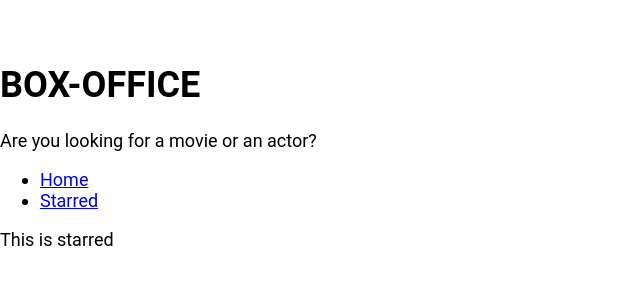
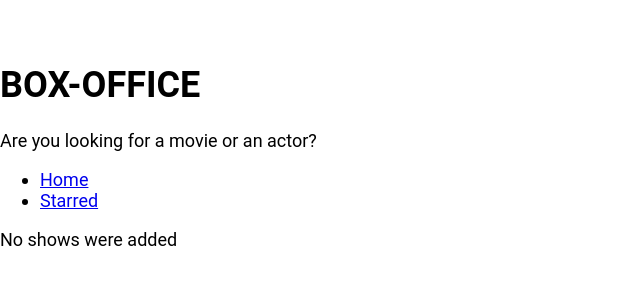
Before and after one commit to neeta460/box-office, a React (Create React App) app: page /starred in a window 1280 px wide. Shown: the top 300 px of the page, without its empty margins (0-640 px from the left). Built offline with nearby package versions, Linux system fonts and the light colour scheme; the HTML template or start-up script is replaced by a standard one.

Commit message:
custom-hook

```diff
--- a/src/Pages/Home.jsx
+++ b/src/Pages/Home.jsx
@@ -4,9 +4,10 @@ import  {ActorGrid} from '../Components/actor/ActorGrid';
 import MainPageLayout from '../Components/MainPageLayout'
 import ShowGrid from '../Components/show/ShowGrid';
 import { apiGet } from '../misc/config';
+import { useLastQuery } from '../misc/custom-hooks';
 
 const Home = () => {
-  const [input, setInput] = useState('');
+  const [input, setInput] = useLastQuery();
   const [results, setResults] = useState(null);
   const [searchOption, setSearchOption] = useState('shows');
 
--- a/src/Pages/Show.jsx
+++ b/src/Pages/Show.jsx
@@ -1,5 +1,5 @@
 /* eslint-disable */
-import React, {useEffect, useReducer} from 'react'
+import React from 'react'
 import { useParams } from 'react-router-dom'
 import { apiGet } from '../misc/config';
 import ShowMainData from '../Components/show/ShowMainData';
@@ -7,58 +7,19 @@ import Seasons from '../Components/show/Seasons';
 import Cast from '../Components/show/Cast';
 import Details from '../Components/show/Details';
 import { InfoBlock, ShowPageWrapper } from './Show.styled';
+import { useShow } from '../misc/custom-hooks';
 
 
 
 
-const reducer = (prevState, action) => {
-  switch (action.type) {
-    case 'FETCH_SUCCESS': {
-      return { isLoading: false, error: null, show: action.show };
-    }
 
-    case 'FETCH_FAILED': {
-      return { ...prevState, isLoading: false, error: action.error };
-    }
 
-    default:
-      return prevState;
-  }
-};
 
-const initialState = {
-  show: null,
-  isLoading: true,
-  error: null,
-};
 
 const Show = () => {
   const { id } = useParams();
 
-  const [{ show, isLoading, error }, dispatch] = useReducer(
-    reducer,
-    initialState
-  );
-
-  useEffect(() => {
-    let isMounted = true;
-
-    apiGet(`/shows/${id}?embed[]=seasons&embed[]=cast`)
-      .then(results => {
-        if (isMounted) {
-          dispatch({ type: 'FETCH_SUCCESS', show: results });
-        }
-      })
-      .catch(err => {
-        if (isMounted) {
-          dispatch({ type: 'FETCH_FAILED', error: err.message });
-        }
-      });
-
-    return () => {
-      isMounted = false;
-    };
-  }, [id]);
+ const {show, isLoading, error} = useShow(id);
 
   if (isLoading) {
     return <div>Data is being loaded</div>;
--- a/src/Pages/Starred.jsx
+++ b/src/Pages/Starred.jsx
@@ -1,12 +1,44 @@
-import React from 'react'
+/* eslint-disable */
+import React, { useEffect, useState } from 'react'
 import MainPageLayout from '../Components/MainPageLayout'
+import {useShows} from '../misc/custom-hooks';
+import { apiGet } from '../misc/config';
+import ShowGrid from '../Components/show/ShowGrid';
 
-function Starred() {
+const Starred = () => {
+  const [starred] = useShows();
+
+  const [shows, setShows] = useState(null);
+  const [isLoading, setIsLoading] = useState(true);
+  const [error, setError] = useState(null);
+
+  useEffect(() => {
+    if (starred && starred.length > 0) {
+      const promises = starred.map(showId => apiGet(`/shows/${showId}`));
+
+      Promise.all(promises)
+        .then(apiData => apiData.map(show => ({ show })))
+        .then(results => {
+          setShows(results);
+          setIsLoading(false);
+        })
+        .catch(err => {
+          setError(err.message);
+          setIsLoading(false);
+        });
+    } else {
+      setIsLoading(false);
+    }
+  }, [starred]);
+
   return (
     <MainPageLayout>
-      This is starred
+      {isLoading && <div>Shows are still loading</div>}
+      {error && <div>Error occured: {error}</div>}
+      {!isLoading && !shows && <div>No shows were added</div>}
+      {!isLoading && !error && shows && <ShowGrid data={shows} />}
     </MainPageLayout>
-  )
-}
+  );
+};
 
-export default Starred
+export default Starred;
--- a/src/misc/custom-hooks.jsx
+++ b/src/misc/custom-hooks.jsx
@@ -1,40 +1,99 @@
-import {useReducer, useEffect} from 'react'
+import {useReducer, useEffect, useState} from 'react'
+import {apiGet} from './config';
 
-function showsReducer(prevState, action){
-
-  switch(action.type){
-
-    case'ADD':{
-      return[...prevState, action.showId]
+function showsReducer(prevState, action) {
+  switch (action.type) {
+    case 'ADD': {
+      return [...prevState, action.showId];
     }
 
-    case'REMOVE':{
-      return prevState.filter((showId)=>showId !== action.showId);
+    case 'REMOVE': {
+      return prevState.filter(showId => showId !== action.showId);
     }
 
-    default: return prevState;
+    default:
+      return prevState;
   }
 }
 
-function usePersistedReducer(reducer, initialState, key){
-  const[state, dispatch]=useReducer(reducer, initialState, (initial)=>{
+function usePersistedReducer(reducer, initialState, key) {
+  const [state, dispatch] = useReducer(reducer, initialState, initial => {
     const persisted = localStorage.getItem(key);
-
-
 
     return persisted ? JSON.parse(persisted) : initial;
   });
 
-useEffect(()=>{
-  localStorage.setItem(key, JSON.stringify(state))
+  useEffect(() => {
+    localStorage.setItem(key, JSON.stringify(state));
+  }, [state, key]);
 
-}, [state, key])
-
-return [state, dispatch];
+  return [state, dispatch];
 }
 
-export function useShows(key='shows'){
+export function useShows(key = 'shows') {
+  return usePersistedReducer(showsReducer, [], key);
+}
+
+export function useLastQuery(key='lastQuery'){
+  const [input, setInput] = useState(()=>{
+    const persisted = sessionStorage.getItem(key);
+
+    return persisted ? JSON.parse(persisted) : "";
+
+  });
+
+  const setPersistedInput = (newState) => {
+    setInput(newState);
+    sessionStorage.setItem(key, JSON.stringify(newState))
+
+  }
+
+  return [input, setPersistedInput];
+}
 
 
-  return usePersistedReducer(showsReducer, [], key);
+const reducer = (prevState, action) => {
+  switch (action.type) {
+    case 'FETCH_SUCCESS': {
+      return { isLoading: false, error: null, show: action.show };
+    }
+
+    case 'FETCH_FAILED': {
+      return { ...prevState, isLoading: false, error: action.error };
+    }
+
+    default:
+      return prevState;
+  }
+};
+export function useShow(showId){
+  const [state, dispatch] = useReducer(
+    reducer,
+    {
+      show: null,
+      isLoading: true,
+      error: null,
+    }
+  );
+
+  useEffect(() => {
+    let isMounted = true;
+
+    apiGet(`/shows/${showId}?embed[]=seasons&embed[]=cast`)
+      .then(results => {
+        if (isMounted) {
+          dispatch({ type: 'FETCH_SUCCESS', show: results });
+        }
+      })
+      .catch(err => {
+        if (isMounted) {
+          dispatch({ type: 'FETCH_FAILED', error: err.message });
+        }
+      });
+
+    return () => {
+      isMounted = false;
+    };
+  }, [showId]);
+  return state;
 }
```
